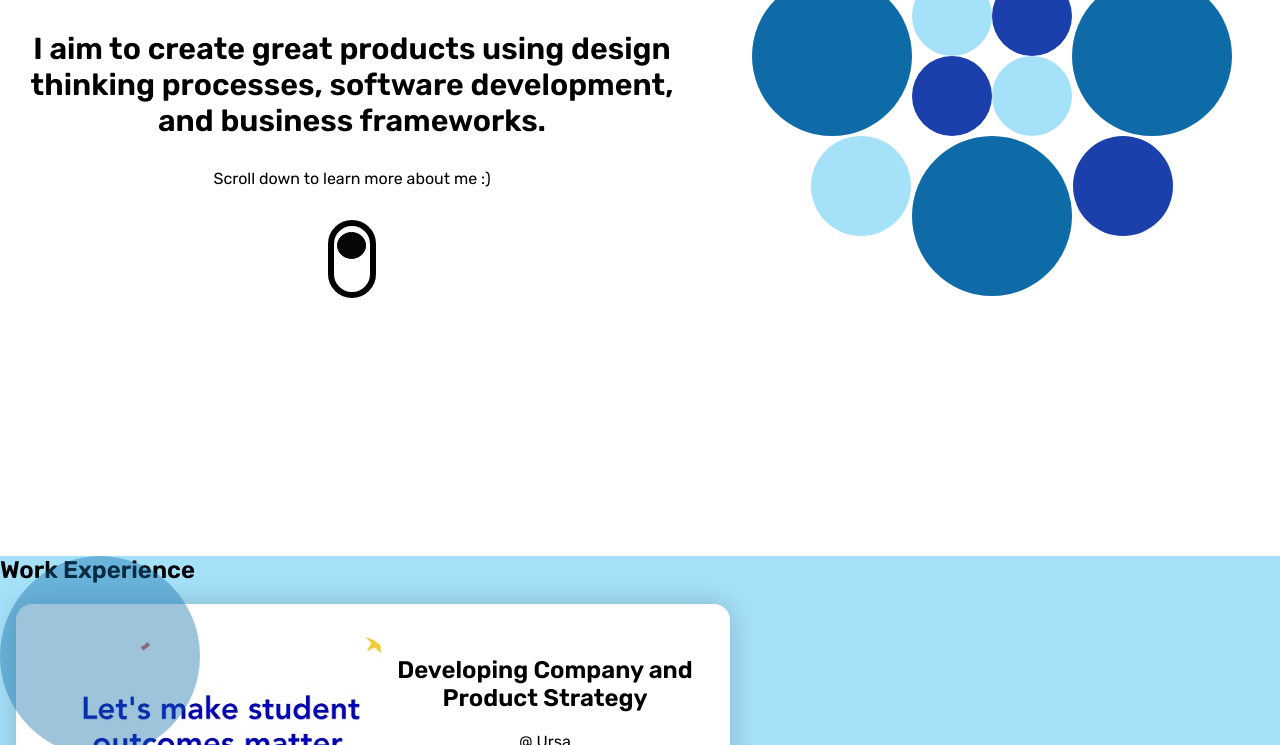
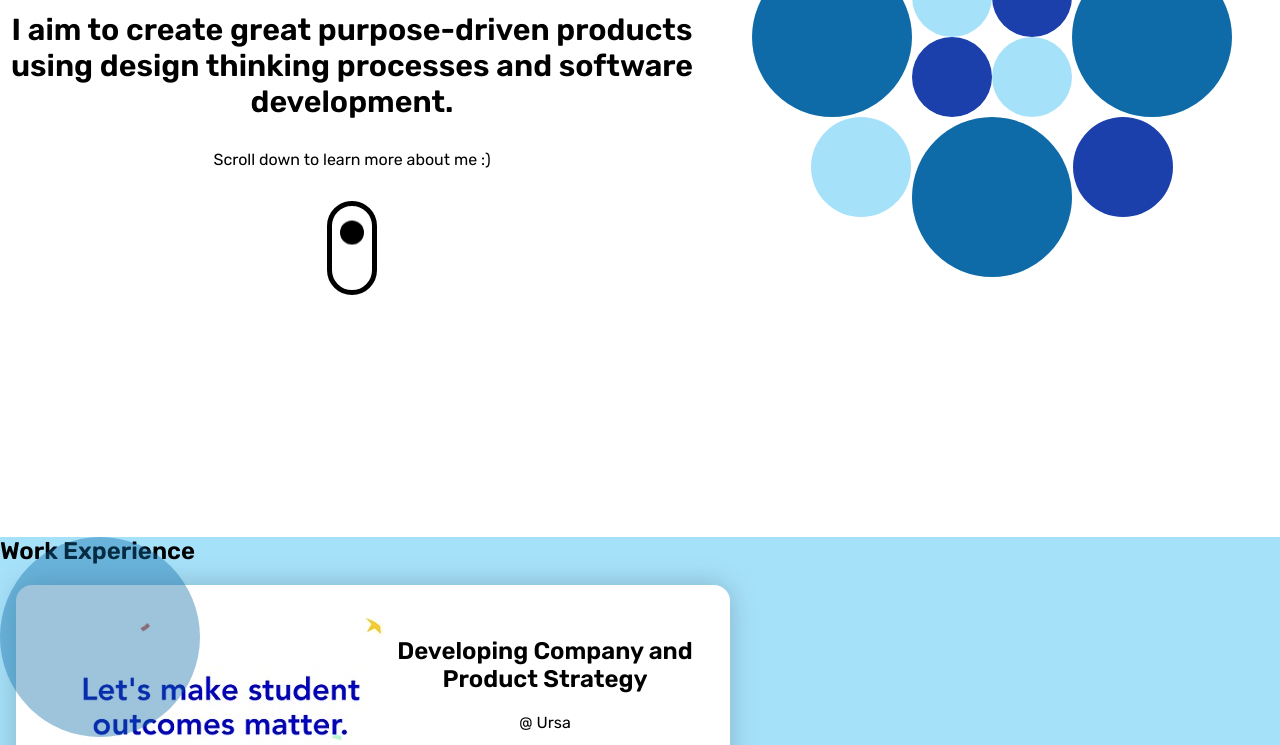
Before and after one commit to TanishqMaheshwari/personal-portfolio, a Gatsby site: page / in a window 1280 px wide. Shown: the part 305-1050 px from the top of the page. Built offline with nearby package versions, Linux system fonts and the light colour scheme; Gatsby itself is replaced by a stand-in of ours.

Commit message:
updated some images

```diff
--- a/package.json
+++ b/package.json
@@ -19,6 +19,7 @@
     "gatsby-source-filesystem": "^2.8.0",
     "gatsby-transformer-remark": "^2.13.0",
     "gatsby-transformer-sharp": "^2.6.0",
+    "gsap": "^3.11.0",
     "node-sass": "^4.14.1",
     "prop-types": "^15.7.2",
     "react": "^16.12.0",
--- a/src/components/header.js
+++ b/src/components/header.js
@@ -29,7 +29,7 @@ const Header = () => {
               About
             </Link>
           </li>
-          <li>
+          {/* <li>
             <Link
               className={headerStyles.navItem}
               activeClassName={headerStyles.activeNavItem}
@@ -37,7 +37,7 @@ const Header = () => {
             >
               Blog
             </Link>
-          </li>
+          </li> */}
           <li>
             <Link
               className={headerStyles.navItem}
--- a/src/pages/index.js
+++ b/src/pages/index.js
@@ -27,17 +27,48 @@ const IndexPage = () => {
       <section className={indexStyles.hero}>
         <div className={indexStyles.heroContent}>
           <h1 className={indexStyles.hey}>Hey, I'm Tanishq!</h1>
-          <p className={indexStyles.intro}>
+          {/* <p className={indexStyles.intro}>
             I aim to create great products using design thinking processes,
             software development, and business frameworks.
+          </p> */}
+          <p className={indexStyles.intro}>
+            I aim to create great purpose-driven products using design thinking
+            processes and software development.
           </p>
           {/* Scroll image imported as SVG */}
 
           <p className={indexStyles.scrollText}>
             Scroll down to learn more about me :)
           </p>
+          <svg
+            className={indexStyles.scroll}
+            width="50"
+            height="94"
+            viewBox="0 0 50 94"
+            fill="none"
+            xmlns="http://www.w3.org/2000/svg"
+          >
+            <rect
+              x="2.5"
+              y="2.5"
+              width="45"
+              height="89"
+              rx="22.5"
+              stroke="black"
+              stroke-width="5"
+            />
 
-          <svg
+            <circle
+              className={indexStyles.circle}
+              transform="translate(0)"
+              cx="25"
+              cy="23"
+              r="12"
+              fill="black"
+            />
+          </svg>
+
+          {/* <svg
             className={indexStyles.scroll}
             width="48"
             height="78"
@@ -56,11 +87,12 @@ const IndexPage = () => {
               stroke-width="6"
             />
             <path
+              className={indexStyles.circle}
               d="M37.5909 25.4483C37.5909 32.5632 31.3402 38.3966 23.5455 38.3966C15.7507 38.3966 9.5 32.5632 9.5 25.4483C9.5 18.3333 15.7507 12.5 23.5455 12.5C31.3402 12.5 37.5909 18.3333 37.5909 25.4483Z"
               fill="#070707"
               stroke="black"
             />
-          </svg>
+          </svg> */}
         </div>
 
         <div className={indexStyles.heroImage}>
@@ -161,7 +193,9 @@ const IndexPage = () => {
               ></img>
             </div>
             <div className={indexStyles.experienceInfo}>
-              <h2 className={indexStyles.companyDescription}>Managing and Updating Non-Profit's Website</h2>
+              <h2 className={indexStyles.companyDescription}>
+                Managing and Updating Non-Profit's Website
+              </h2>
               <p className={indexStyles.companyTitle}>@ World in Focus</p>
               <ul className={indexStyles.experienceTags}>
                 <li className={indexStyles.tags}>Wordpress</li>
--- a/src/pages/index.module.scss
+++ b/src/pages/index.module.scss
@@ -22,6 +22,22 @@ html {
 
 .scroll {
   margin-top: 1em;
+}
+
+.circle {
+  animation: circleAnim 1.75s infinite alternate-reverse;
+}
+
+@keyframes circleAnim {
+  from {
+    transform: translate(0);
+    z-index: 5;
+  }
+
+  to {
+    transform: translate(0, 50px);
+    z-index: 5;
+  }
 }
 
 .intro {
```
Also changed, not shown: src/images/scroll.svg, 1 other file.
